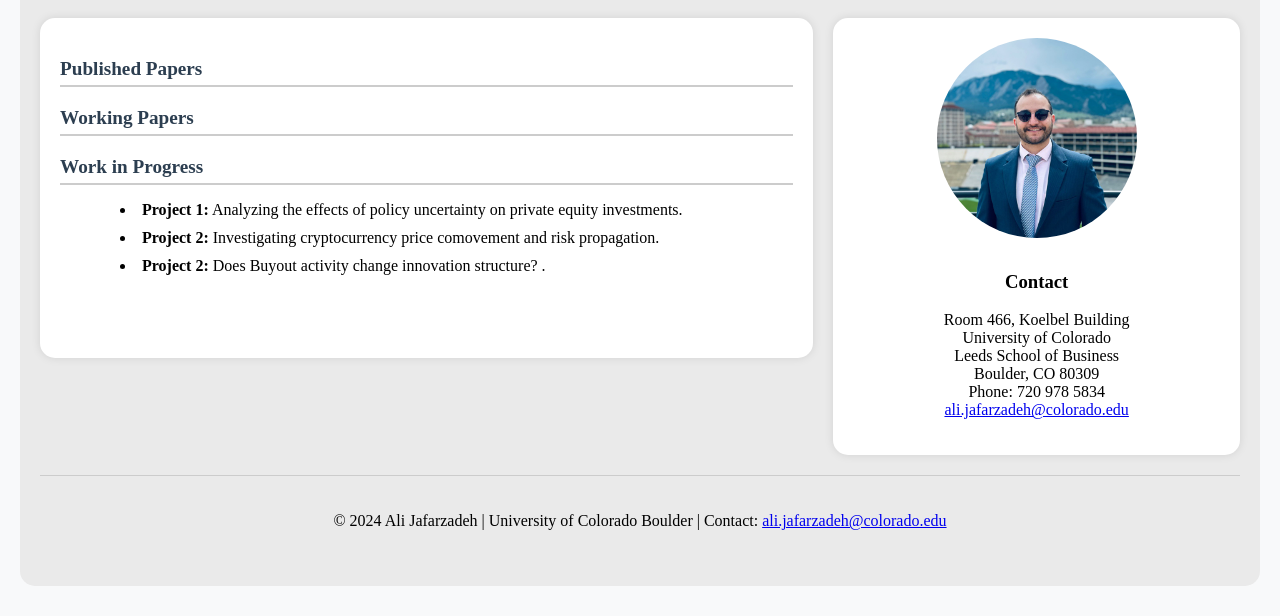
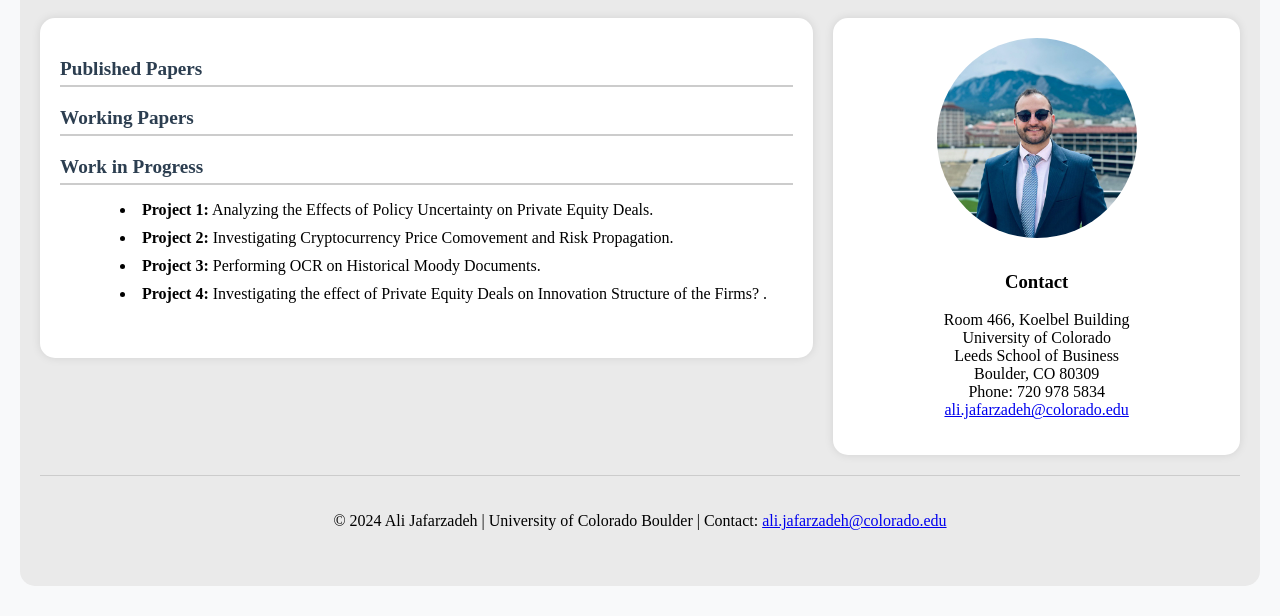
Before and after one commit to ali-jafarzadeh/ali-jafarzadeh.github.io, a Jekyll site: the page research.html, which Jekyll copies as it is, in a window 1280 px wide. Shown: the part 399-1015 px from the top of the page. Built offline with Jekyll 4.4.1, drawn with Linux system fonts in a browser that asks for light colours.

Commit message:
Update research.html

```diff
--- a/research.html
+++ b/research.html
@@ -202,9 +202,10 @@
         <section>
           <h2>Work in Progress</h2>
           <ul>
-            <li><strong>Project 1:</strong> Analyzing the effects of policy uncertainty on private equity investments.</li>
-            <li><strong>Project 2:</strong> Investigating cryptocurrency price comovement and risk propagation.</li>
-            <li><strong>Project 2:</strong> Does Buyout activity change innovation structure? .</li>
+            <li><strong>Project 1:</strong> Analyzing the Effects of Policy Uncertainty on Private Equity Deals.</li>
+            <li><strong>Project 2:</strong> Investigating Cryptocurrency Price Comovement and Risk Propagation.</li>
+            <li><strong>Project 3:</strong> Performing OCR on Historical Moody Documents.</li>
+            <li><strong>Project 4:</strong> Investigating the effect of Private Equity Deals on Innovation Structure of the Firms? .</li>
           </ul>
         </section>
       </div>
```
